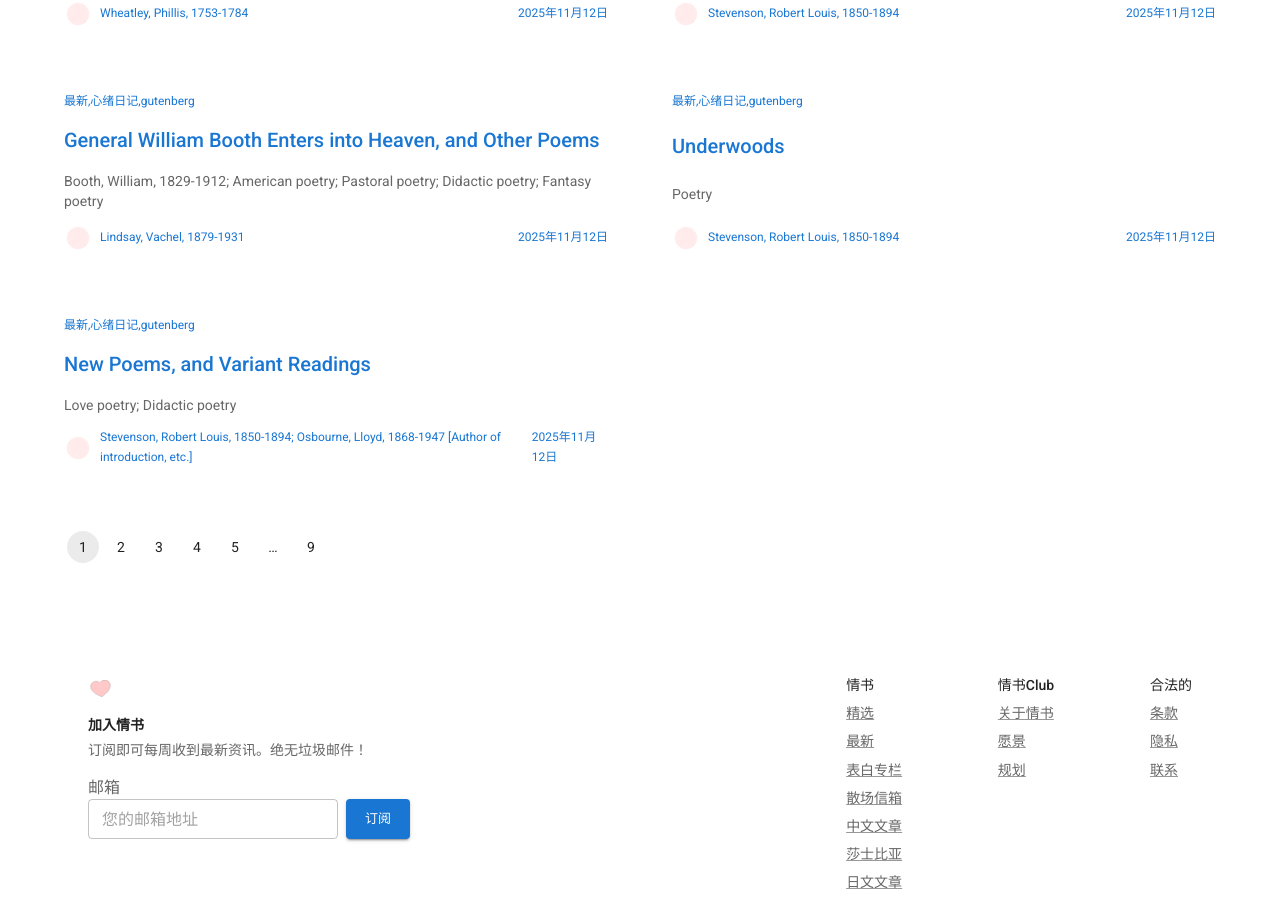
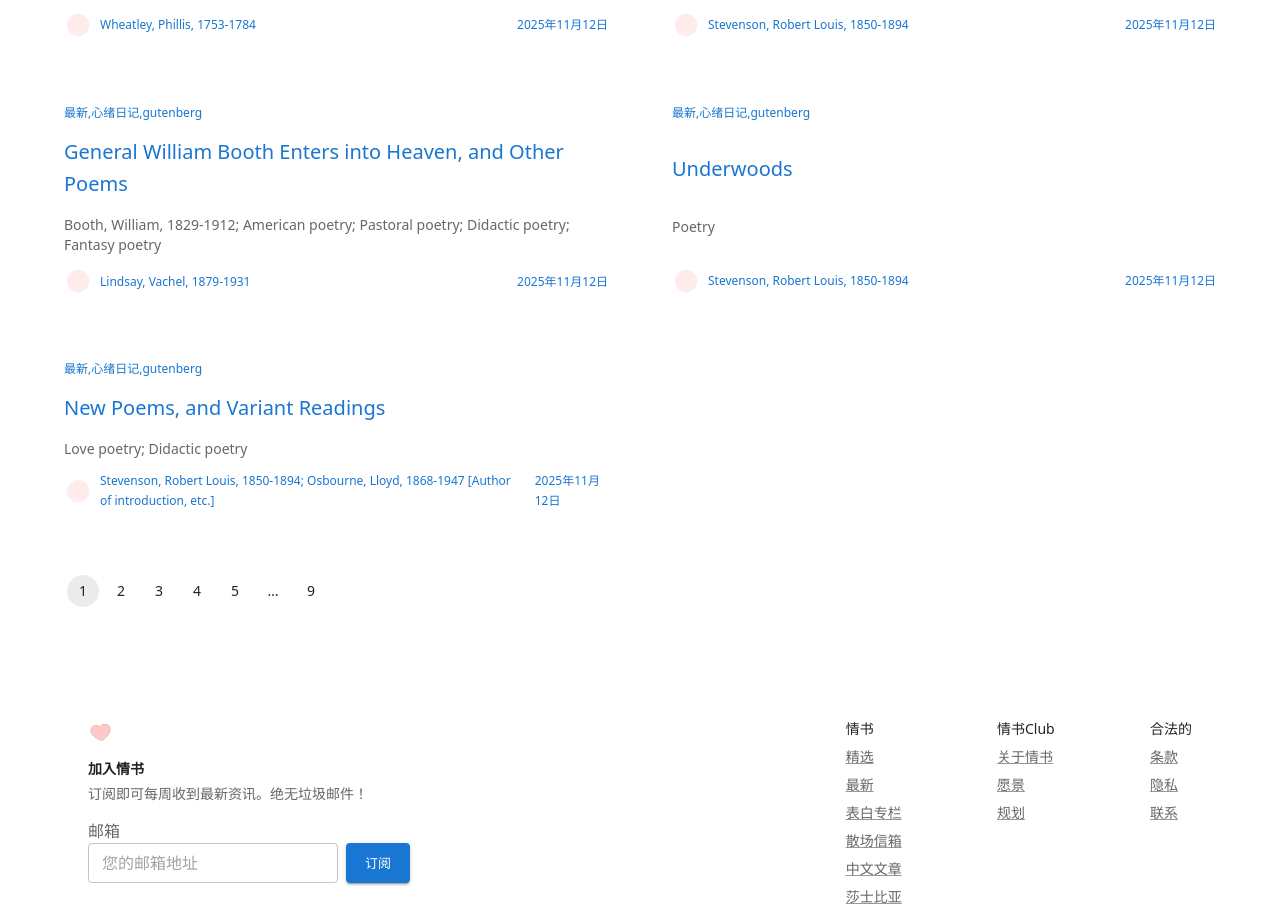
Before and after one commit to xixiaohui/qingshu, a Next.js app: page / in a window 1280 px wide. Shown: the part 2029-2945 px from the top of the page. Built offline with nearby package versions, Linux system fonts and the light colour scheme; no server answers; the database is empty; some icons are missing; what @mui/material-nextjs would draw is missing.

Commit message:
add fonts

```diff
--- /dev/null
+++ b/src/app/fonts.ts
@@ -0,0 +1,23 @@
+import localFont from "next/font/local";
+
+export const notoSerifTC = localFont({
+  src: [
+    {
+      path: "./fonts/NotoSerifTC-Regular.ttf",
+      weight: "400",
+      style: "normal",
+    },
+  ],
+  variable: "--font-noto-serif-tc",
+});
+
+export const firaCode = localFont({
+  src: [
+    {
+      path: "./fonts/FiraCode-Regular.ttf",
+      weight: "400",
+      style: "normal",
+    },
+  ],
+  variable: "--font-fira-code",
+});
--- a/src/app/globals.css
+++ b/src/app/globals.css
@@ -1 +1,22 @@
 @import "tailwindcss";
+
+@font-face {
+  font-family: "Noto Serif TC";
+  src: url("/fonts/NotoSerifTC-Regular.ttf") format("truetype");
+  font-weight: 400;
+  font-style: normal;
+}
+
+@font-face {
+  font-family: "Noto Serif TC";
+  src: url("/fonts/NotoSerifTC-Medium.ttf") format("truetype");
+  font-weight: 400;
+  font-style: normal;
+}
+
+@font-face {
+  font-family: "Fira Code";
+  src: url("/fonts/FiraCode-Regular.ttf") format("truetype");
+  font-weight: 400;
+  font-style: normal;
+}
--- a/src/app/layout.tsx
+++ b/src/app/layout.tsx
@@ -3,6 +3,8 @@ import { AppRouterCacheProvider } from '@mui/material-nextjs/v15-appRouter';
 import { ThemeProvider } from '@mui/material/styles';
 import CssBaseline from '@mui/material/CssBaseline';
 import InitColorSchemeScript from '@mui/material/InitColorSchemeScript';
+
+import { notoSerifTC, firaCode } from "./fonts";
 import theme from '@/theme';
 import './globals.css'
 
--- a/src/components/BlogContentMarkdown.tsx
+++ b/src/components/BlogContentMarkdown.tsx
@@ -5,23 +5,22 @@ import ReactMarkdown from "react-markdown";
 import remarkBreaks from "remark-breaks";
 import { useMediaQuery, useTheme } from "@mui/material";
 
-import { Fira_Code } from "next/font/google";
-import { Noto_Serif_TC } from "next/font/google";
+// import { Fira_Code } from "next/font/google";
+// import { Noto_Serif_TC } from "next/font/google";
 
-// 英文字体
-const fira = Fira_Code({
-  subsets: ["latin"],
-  weight: ["400", "500", "600"],
-  variable: "--font-en",
-});
+// // 英文字体
+// const fira = Fira_Code({
+//   subsets: ["latin"],
+//   weight: ["400", "500", "600"],
+//   variable: "--font-en",
+// });
 
-// 中文字体
-const notoSerif = Noto_Serif_TC({
-  subsets: ["latin"],
-  weight: ["400", "500", "600"],
-  variable: "--font-cn",
-});
-
+// // 中文字体
+// const notoSerif = Noto_Serif_TC({
+//   subsets: ["latin"],
+//   weight: ["400", "500", "600"],
+//   variable: "--font-cn",
+// });
 
 function BlogContentMoblie({ content }: { content: string }) {
   return (
@@ -29,7 +28,8 @@ function BlogContentMoblie({ content }: { content: string }) {
       <Box
         sx={{
           // 基础排版
-          fontFamily: `${fira.style.fontFamily}, ${notoSerif.style.fontFamily}, monospace`,
+          fontFamily:
+            "var(--font-noto-serif-tc), var(--font-fira-code),sans-serif",
           fontSize: { xs: "1.05rem", sm: "1.1rem" }, // ← 手机更大一点
           lineHeight: { xs: 1.95, sm: 1.85 }, // ← 中文更舒适的行距
           color: "#373737",
@@ -122,20 +122,15 @@ function BlogContentMoblie({ content }: { content: string }) {
 function BlogContentPC({ content }: { content: string }) {
   return (
     <Box
-
       sx={{
         lineHeight: 1.2,
         color: "#373737",
 
         // 英文 → Fira Code
         // 中文 → Noto Serif TC
-        fontFamily: `
-          ${fira.style.fontFamily},
-          ${notoSerif.style.fontFamily},
-          sans-serif
-        `,
-        fontSize: { xs: "1.05rem", sm: "1.2rem" },
-        fontWeight: 500,
+        fontFamily: `"Fira Code","Noto Serif TC",sans-serif`,
+        fontSize: { xs: "1.05rem", sm: "1.3rem" },
+        fontWeight: 700,
 
         "& p": {
           marginBottom: "1.2em",
@@ -144,7 +139,7 @@ function BlogContentPC({ content }: { content: string }) {
 
         // 标题：固定使用 Noto Sans TC
         "& h1, & h2, & h3": {
-          fontFamily: `${notoSerif.style.fontFamily}, sans-serif`,
+          fontFamily: `var(--font-noto-serif-tc), sans-serif`,
           fontWeight: 600,
         },
         "& h1": { fontSize: "1.75rem", mt: 4, mb: 2 },
@@ -186,7 +181,7 @@ function BlogContentPC({ content }: { content: string }) {
           padding: "2px 6px",
           borderRadius: "6px",
           fontSize: "0.9rem",
-          fontFamily: `${fira.style.fontFamily}, monospace`,
+          fontFamily: `var(--font-fira-code), monospace`,
         },
 
         whiteSpace: "pre-wrap",
--- a/src/components/LongTextPaginationTwo.tsx
+++ b/src/components/LongTextPaginationTwo.tsx
@@ -14,7 +14,7 @@ function paginateByLines(text: string, linesPerPage: number = 20) {
   return pages;
 }
 
-export default function LongTextPagination({ content }: { content: string }) {
+export default function  LongTextPagination({ content }: { content: string }) {
   const [group, setGroup] = useState(1); // ← 当前“组”
 
   const pages = useMemo(() => paginateByLines(content, 14), [content]);
--- a/src/theme.ts
+++ b/src/theme.ts
@@ -1,12 +1,6 @@
 'use client';
 import { createTheme } from '@mui/material/styles';
-import { Roboto } from 'next/font/google';
 
-const roboto = Roboto({
-  weight: ['300', '400', '500', '700'],
-  subsets: ['latin'],
-  display: 'swap',
-});
 
 const borderStyle = {
   border: "1px solid red",
@@ -18,7 +12,8 @@ const theme = createTheme({
     colorSchemeSelector: 'class',
   },
   typography: {
-    fontFamily: roboto.style.fontFamily,
+    // fontFamily: roboto.style.fontFamily,
+    fontFamily:"var(--font-noto-serif-tc), var(--font-fira-code),sans-serif",
   },
   components: {
     MuiAlert: {
```
